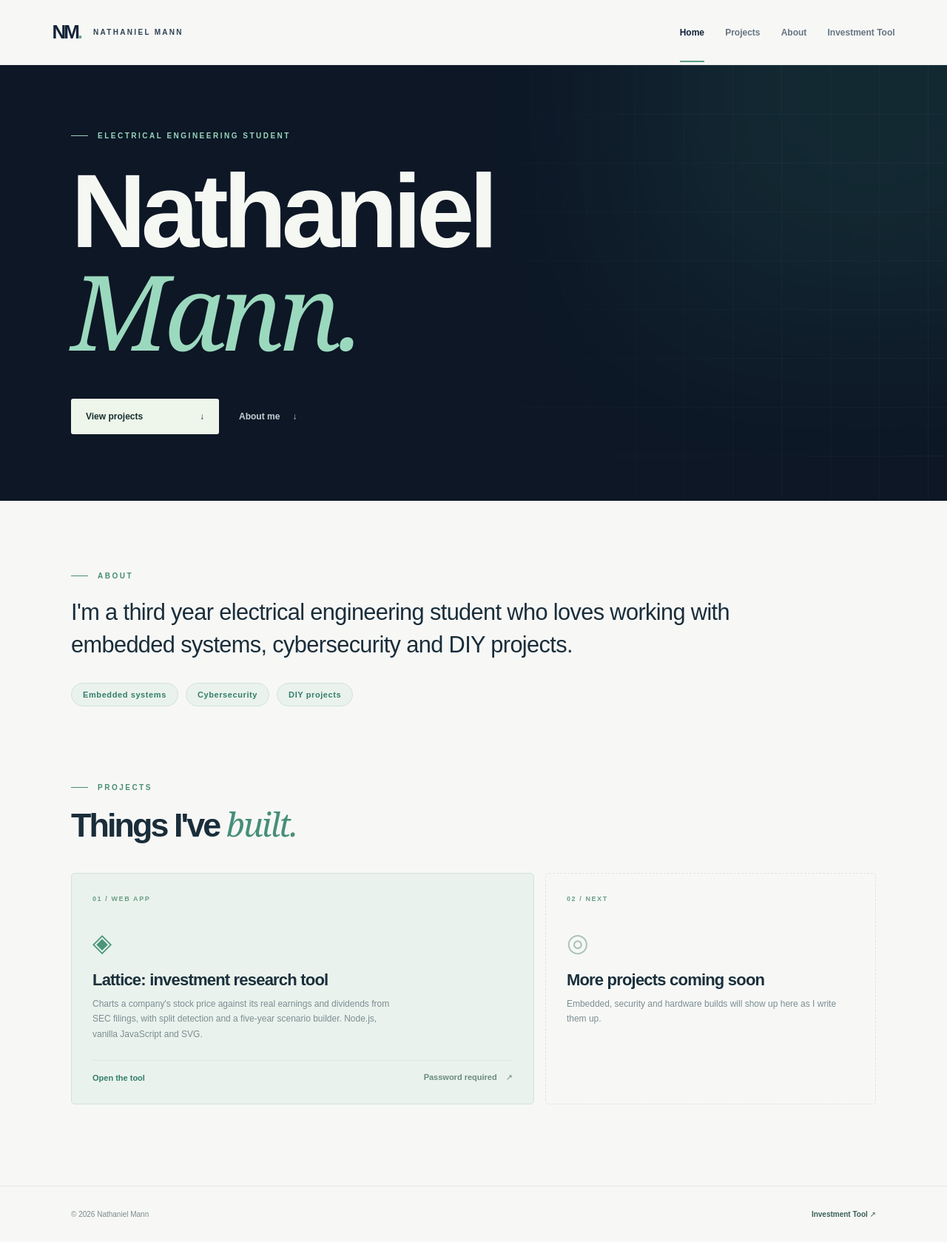
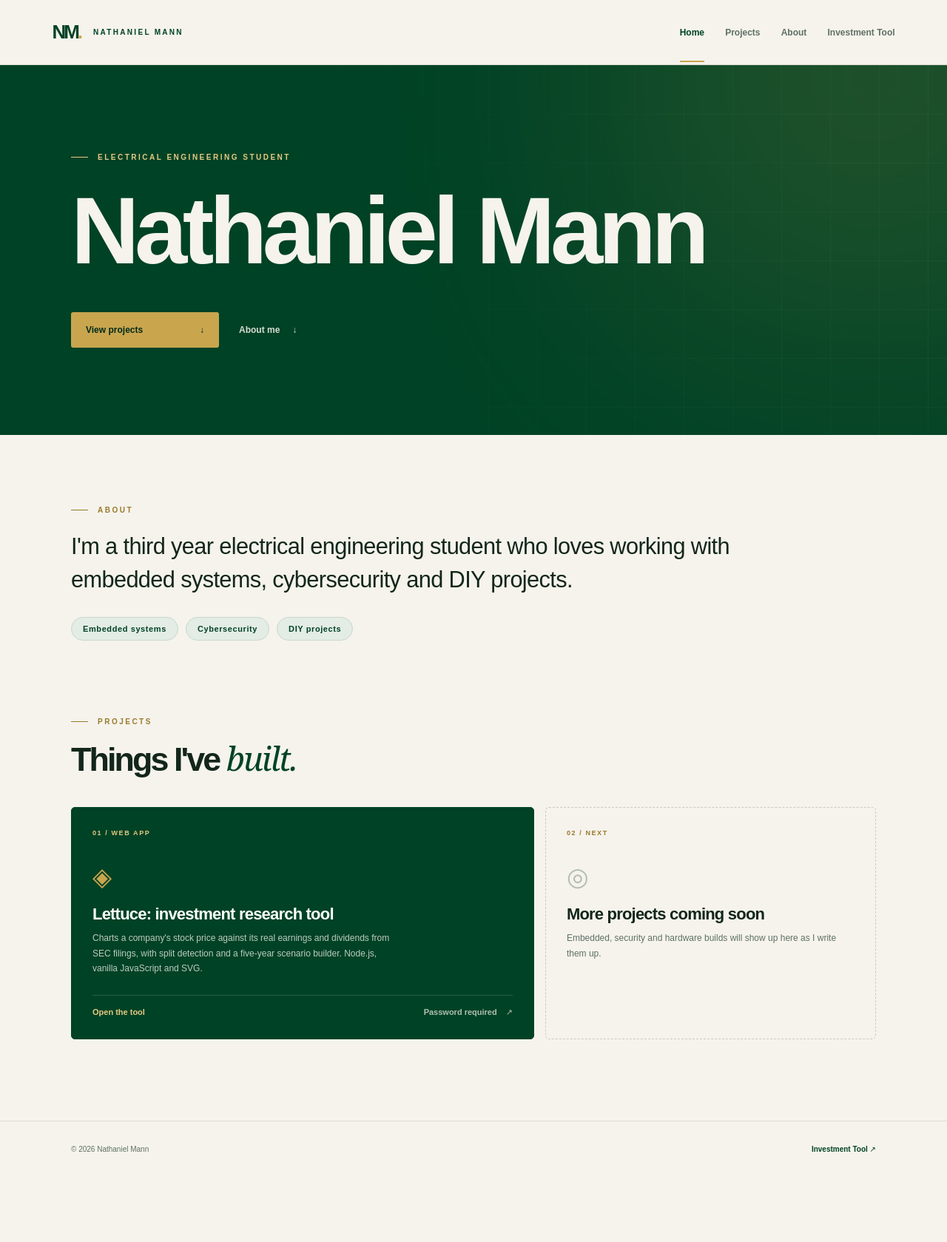
Before and after one commit to nmann06/Investment-Tool, a website: page index.html in a window 1280 px wide. Shown: the whole page at 74% size. After the commit the page ends 1591 px from the top, so only its background shows below. Drawn offline with Linux system fonts and the light colour scheme.

Commit message:
British racing green homepage, rename tool to Lettuce with green theme

```diff
--- a/index.html
+++ b/index.html
@@ -3,7 +3,7 @@
 <head>
   <meta charset="utf-8">
   <meta name="viewport" content="width=device-width, initial-scale=1">
-  <meta name="theme-color" content="#0d1726">
+  <meta name="theme-color" content="#004225">
   <meta name="description" content="Nathaniel Mann, electrical engineering student. Embedded systems, cybersecurity and DIY projects.">
   <title>Nathaniel Mann — Electrical engineering student</title>
   <link rel="stylesheet" href="/site.css">
@@ -26,7 +26,7 @@
           <div class="hero-grain" aria-hidden="true"></div>
           <div class="hero-copy">
             <div class="section-label"><span class="label-line"></span> ELECTRICAL ENGINEERING STUDENT</div>
-            <h1>Nathaniel<br><em>Mann.</em></h1>
+            <h1>Nathaniel Mann</h1>
             <div class="hero-actions"><a class="button-light" href="#projects">View projects <span aria-hidden="true">↓</span></a><a class="button-quiet" href="#about">About me <span aria-hidden="true">↓</span></a></div>
           </div>
         </section>
@@ -40,7 +40,7 @@
         <section class="explore-section" id="projects">
           <div class="section-header"><div><div class="section-label dark"><span class="label-line"></span> PROJECTS</div><h2>Things I've <em>built.</em></h2></div></div>
           <div class="explore-grid">
-            <a class="explore-card featured" href="/app"><span class="card-index">01 / WEB APP</span><div class="card-icon">◈</div><h3>Lattice: investment research tool</h3><p>Charts a company's stock price against its real earnings and dividends from SEC filings, with split detection and a five-year scenario builder. Node.js, vanilla JavaScript and SVG.</p><span class="card-link">Open the tool <span class="card-lock">Password required <span aria-hidden="true">↗</span></span></span></a>
+            <a class="explore-card featured" href="/app"><span class="card-index">01 / WEB APP</span><div class="card-icon">◈</div><h3>Lettuce: investment research tool</h3><p>Charts a company's stock price against its real earnings and dividends from SEC filings, with split detection and a five-year scenario builder. Node.js, vanilla JavaScript and SVG.</p><span class="card-link">Open the tool <span class="card-lock">Password required <span aria-hidden="true">↗</span></span></span></a>
             <div class="explore-card upcoming"><span class="card-index">02 / NEXT</span><div class="card-icon">◎</div><h3>More projects coming soon</h3><p>Embedded, security and hardware builds will show up here as I write them up.</p></div>
           </div>
         </section>
--- a/provider.js
+++ b/provider.js
@@ -268,9 +268,9 @@ async function lookupCik(symbol, options) {
 async function fetchCompany(symbol, key, { fetchImpl = fetch, userAgent, knownPrices = [], onRequest, onPrices } = {}) {
   if (!/^[A-Z0-9.\-]{1,12}$/.test(symbol)) throw new ProviderError('Invalid ticker.', 400);
   if (!key) throw new ProviderError('Set FINANCIALDATA_API_KEY on the server.', 503);
-  const sec = { fetchImpl, headers: { 'User-Agent': userAgent || 'Lattice investment research (nathanielmann.ca)', Accept: 'application/json' } };
+  const sec = { fetchImpl, headers: { 'User-Agent': userAgent || 'Lettuce investment research (nathanielmann.ca)', Accept: 'application/json' } };
   const entry = await lookupCik(symbol, sec);
-  if (!entry) throw new ProviderError(`${symbol} was not found in SEC filings. Lattice supports U.S.-listed companies that file 10-K and 10-Q reports.`, 404);
+  if (!entry) throw new ProviderError(`${symbol} was not found in SEC filings. Lettuce supports U.S.-listed companies that file 10-K and 10-Q reports.`, 404);
   const cik = String(entry.cik_str).padStart(10, '0');
   const [facts, submissions, prices] = await Promise.all([
     fetchJson(`${SEC_FACTS}CIK${cik}.json`, sec, 'SEC EDGAR'),
--- a/server.js
+++ b/server.js
@@ -186,4 +186,4 @@ http.createServer(async (request, response) => {
   response.writeHead(200, { 'Content-Type': file[1], 'Cache-Control': 'no-store', 'X-Content-Type-Options': 'nosniff' });
   if (request.method === 'HEAD') { response.end(); return; }
   fs.createReadStream(path.join(root, file[0])).pipe(response);
-}).listen(Number(process.env.PORT) || 4173, process.env.RENDER ? '0.0.0.0' : '127.0.0.1', () => console.log(`Lattice listening on port ${Number(process.env.PORT) || 4173}`));
+}).listen(Number(process.env.PORT) || 4173, process.env.RENDER ? '0.0.0.0' : '127.0.0.1', () => console.log(`Lettuce listening on port ${Number(process.env.PORT) || 4173}`));
--- a/site.css
+++ b/site.css
@@ -1,71 +1,76 @@
-:root{font-family:Arial,Helvetica,sans-serif;color:#172536;background:#f7f8f6;font-synthesis:none}
+/* British racing green with a brass accent */
+:root{--green:#004225;--green-deep:#002b18;--green-soft:#e3ece5;--brass:#c9a54e;--brass-light:#e4c983;--cream:#f5f3ec;--ink:#13261b;--muted:#5f7066;--line:#dcded2;font-family:Arial,Helvetica,sans-serif;color:var(--ink);background:var(--cream);font-synthesis:none}
 *{box-sizing:border-box}
 html{scroll-behavior:smooth}
 body{margin:0;min-width:320px}
 a{color:inherit;text-decoration:none}
-a:focus-visible,button:focus-visible,input:focus-visible{outline:3px solid #6fb4a2;outline-offset:4px}
+a:focus-visible,button:focus-visible,input:focus-visible{outline:3px solid var(--brass);outline-offset:4px}
 .site-shell{min-height:100vh;display:flex;flex-direction:column}
-.site-header{height:88px;padding:0 clamp(24px,5.5vw,96px);display:flex;align-items:center;gap:44px;background:#f7f8f6;border-bottom:1px solid #e8ece7}
+.site-header{height:88px;padding:0 clamp(24px,5.5vw,96px);display:flex;align-items:center;gap:44px;background:var(--cream);border-bottom:1px solid var(--line)}
 .identity{display:flex;align-items:center;gap:17px;flex-shrink:0}
-.identity-mark{font-weight:900;font-size:26px;letter-spacing:-3px;color:#132438}
-.identity-mark span{color:#65a691}
-.identity-name{font-size:10px;letter-spacing:2.3px;font-weight:800;color:#304151}
+.identity-mark{font-weight:900;font-size:26px;letter-spacing:-3px;color:var(--green)}
+.identity-mark span{color:var(--brass)}
+.identity-name{font-size:10px;letter-spacing:2.3px;font-weight:800;color:var(--green)}
 .site-nav{display:flex;align-items:center;justify-content:center;gap:clamp(16px,2.2vw,36px);margin-left:auto}
-.site-nav a{color:#667482;font-size:12px;font-weight:700;white-space:nowrap;transition:color .2s}
-.site-nav a:hover,.site-nav a.active{color:#102238}
+.site-nav a{color:var(--muted);font-size:12px;font-weight:700;white-space:nowrap;transition:color .2s}
+.site-nav a:hover,.site-nav a.active{color:var(--green)}
 .site-nav a.active{position:relative}
-.site-nav a.active::after{content:"";position:absolute;left:0;right:0;bottom:-33px;height:2px;background:#5d9c8a}
+.site-nav a.active::after{content:"";position:absolute;left:0;right:0;bottom:-33px;height:2px;background:var(--brass)}
 main{flex:1}
 .site-page[hidden]{display:none}
-.hero{position:relative;min-height:520px;background:#0d1726;color:#f5f7f2;overflow:hidden;display:flex;align-items:center;padding:90px clamp(24px,7.5vw,128px)}
-.hero::before{content:"";position:absolute;width:600px;height:600px;right:-200px;top:-270px;background:#2a6d61;filter:blur(130px);opacity:.22;pointer-events:none}
-.hero-grain{position:absolute;inset:0;background-image:linear-gradient(#ffffff08 1px,transparent 1px),linear-gradient(90deg,#ffffff08 1px,transparent 1px);background-size:66px 66px;mask-image:linear-gradient(90deg,transparent 20%,#000 100%);pointer-events:none}
-.hero-copy{position:relative;z-index:1}
-.section-label{display:flex;align-items:center;gap:13px;font-size:10px;font-weight:800;letter-spacing:2.5px;color:#98d6bc}
-.section-label.dark{color:#478c75}
+.hero{position:relative;min-height:500px;background:var(--green);color:#f5f3ec;overflow:hidden;display:flex;align-items:center;padding:90px clamp(24px,7.5vw,128px)}
+.hero::before{content:"";position:absolute;width:640px;height:640px;right:-220px;top:-300px;background:var(--brass);filter:blur(150px);opacity:.16;pointer-events:none}
+.hero-grain{position:absolute;inset:0;background-image:linear-gradient(#ffffff09 1px,transparent 1px),linear-gradient(90deg,#ffffff09 1px,transparent 1px);background-size:66px 66px;mask-image:linear-gradient(90deg,transparent 20%,#000 100%);pointer-events:none}
+.hero-copy{position:relative;z-index:1;min-width:0}
+.section-label{display:flex;align-items:center;gap:13px;font-size:10px;font-weight:800;letter-spacing:2.5px;color:var(--brass-light)}
+.section-label.dark{color:#9a7a2c}
 .label-line{display:inline-block;width:23px;height:1px;background:currentColor}
-.hero h1{font-size:clamp(64px,11vw,176px);line-height:.95;letter-spacing:-.05em;margin:30px 0 46px;font-weight:700}
-.hero h1 em,.section-header h2 em{font-family:Georgia,'Times New Roman',serif;font-weight:400;letter-spacing:-.04em;color:#9bd9be}
+.hero h1{font-size:clamp(34px,10vw,168px);line-height:1;letter-spacing:-.05em;margin:30px 0 46px;font-weight:700;white-space:nowrap}
+.section-header h2 em{font-family:Georgia,'Times New Roman',serif;font-weight:400;letter-spacing:-.04em;color:var(--green)}
 .hero-actions{display:flex;align-items:center;gap:27px;flex-wrap:wrap}
-.button-light{display:flex;align-items:center;justify-content:space-between;gap:36px;background:#eef5ea;color:#17302f;padding:17px 20px;min-width:200px;font-size:12px;font-weight:800;border-radius:3px;transition:transform .2s,background .2s}
-.button-light:hover{background:#fff;transform:translateY(-2px)}
-.button-quiet{display:flex;align-items:center;gap:17px;font-size:12px;font-weight:700;color:#c4d1d4}
+.button-light{display:flex;align-items:center;justify-content:space-between;gap:36px;background:var(--brass);color:var(--green-deep);padding:17px 20px;min-width:200px;font-size:12px;font-weight:800;border-radius:3px;transition:transform .2s,background .2s}
+.button-light:hover{background:var(--brass-light);transform:translateY(-2px)}
+.button-quiet{display:flex;align-items:center;gap:17px;font-size:12px;font-weight:700;color:#d6ddd3}
 .button-quiet:hover{color:#fff}
 .about-section{padding:96px clamp(24px,7.5vw,128px) 20px;max-width:1700px;margin:auto;scroll-margin-top:20px}
-.about-text{font-size:clamp(22px,2.4vw,34px);line-height:1.45;letter-spacing:-.02em;color:#1a2d3a;max-width:900px;margin:22px 0 28px}
-.about-text a{color:#337e69;border-bottom:1px solid #8cb9a9}
+.about-text{font-size:clamp(22px,2.4vw,34px);line-height:1.45;letter-spacing:-.02em;color:var(--ink);max-width:900px;margin:22px 0 28px}
+.about-text a{color:var(--green);border-bottom:1px solid var(--brass)}
 .interest-tags{display:flex;flex-wrap:wrap;gap:10px;list-style:none;padding:0;margin:0}
-.interest-tags li{font-size:11px;font-weight:800;letter-spacing:.6px;color:#337e69;background:#eaf2ed;border:1px solid #d3e2d9;border-radius:30px;padding:9px 15px}
+.interest-tags li{font-size:11px;font-weight:800;letter-spacing:.6px;color:var(--green);background:var(--green-soft);border:1px solid #c9d8cd;border-radius:30px;padding:9px 15px}
 .explore-section{padding:84px clamp(24px,7.5vw,128px) 110px;max-width:1700px;margin:auto;scroll-margin-top:20px}
 .section-header{display:flex;align-items:end;justify-content:space-between;gap:40px;margin-bottom:40px}
-.section-header h2{font-size:clamp(34px,3.5vw,54px);letter-spacing:-2.9px;line-height:1.1;margin:19px 0 0;color:#1a2d3a}
-.section-header h2 em{color:#478e7a;letter-spacing:-2px}
+.section-header h2{font-size:clamp(34px,3.5vw,54px);letter-spacing:-2.9px;line-height:1.1;margin:19px 0 0;color:var(--ink)}
+.section-header h2 em{letter-spacing:-2px}
 .explore-grid{display:grid;grid-template-columns:1.4fr 1fr;gap:15px}
-.explore-card{min-height:290px;border:1px solid #dbe4e1;background:#fff;border-radius:5px;padding:29px 28px;display:flex;flex-direction:column;transition:transform .2s,border-color .2s,box-shadow .2s}
-a.explore-card:hover{transform:translateY(-4px);border-color:#8cb9a9;box-shadow:0 13px 30px #173d3510}
-.explore-card.featured{background:#eaf2ed;border-color:#d3e2d9}
-.explore-card.upcoming{background:transparent;border-style:dashed}
-.card-index{font-size:9px;letter-spacing:1.6px;font-weight:800;color:#6b9d87}
-.card-icon{font-size:34px;color:#4b967b;margin:37px 0 21px;line-height:1}
-.upcoming .card-icon{color:#a9c2b8}
-.explore-card h3{font-size:22px;letter-spacing:-.8px;margin:0 0 9px;color:#1b303c}
-.explore-card p{color:#7c8d91;font-size:12px;line-height:1.7;margin:0 0 25px;max-width:420px}
-.card-link{display:flex;justify-content:space-between;align-items:center;margin-top:auto;border-top:1px solid #dce7e0;padding-top:16px;color:#337e69;font-size:11px;font-weight:800}
-.card-lock{display:flex;gap:12px;color:#6b8c80;font-weight:700}
+.explore-card{min-height:290px;border:1px solid var(--line);background:#fff;border-radius:5px;padding:29px 28px;display:flex;flex-direction:column;transition:transform .2s,border-color .2s,box-shadow .2s}
+a.explore-card:hover{transform:translateY(-4px);border-color:var(--brass);box-shadow:0 13px 30px #00422514}
+.explore-card.featured{background:var(--green);border-color:var(--green);color:#f5f3ec}
+.explore-card.upcoming{background:transparent;border-style:dashed;border-color:#c9ccbf}
+.card-index{font-size:9px;letter-spacing:1.6px;font-weight:800;color:#9a7a2c}
+.featured .card-index{color:var(--brass-light)}
+.card-icon{font-size:34px;color:var(--green);margin:37px 0 21px;line-height:1}
+.featured .card-icon{color:var(--brass)}
+.upcoming .card-icon{color:#b3bdb4}
+.explore-card h3{font-size:22px;letter-spacing:-.8px;margin:0 0 9px;color:var(--ink)}
+.featured h3{color:#fff}
+.explore-card p{color:var(--muted);font-size:12px;line-height:1.7;margin:0 0 25px;max-width:420px}
+.featured p{color:#bcccc1}
+.card-link{display:flex;justify-content:space-between;align-items:center;margin-top:auto;border-top:1px solid #ffffff26;padding-top:16px;color:var(--brass-light);font-size:11px;font-weight:800}
+.card-lock{display:flex;gap:12px;color:#aebfb3;font-weight:700}
 .placeholder-page{padding:100px clamp(24px,7.5vw,128px) 110px;min-height:650px}
-.placeholder-page h1{font-size:clamp(54px,6vw,92px);letter-spacing:-5px;line-height:1;margin:28px 0 48px;color:#182d3d}
-.period{color:#68a98e}
-.site-footer{display:flex;align-items:center;justify-content:space-between;gap:15px;padding:32px clamp(24px,7.5vw,128px);border-top:1px solid #e2e8e2;color:#7b898c;font-size:10px}
-.site-footer a{font-weight:800;color:#385f57}
+.placeholder-page h1{font-size:clamp(54px,6vw,92px);letter-spacing:-5px;line-height:1;margin:28px 0 48px;color:var(--green)}
+.period{color:var(--brass)}
+.site-footer{display:flex;align-items:center;justify-content:space-between;gap:15px;padding:32px clamp(24px,7.5vw,128px);border-top:1px solid var(--line);color:var(--muted);font-size:10px}
+.site-footer a{font-weight:800;color:var(--green)}
 .login-page{display:grid;place-items:center;padding:90px 24px}
-.login-card{width:min(420px,100%);background:#fff;border:1px solid #dbe4e1;border-radius:6px;padding:34px 32px}
-.login-card h1{font-size:28px;letter-spacing:-1px;margin:18px 0 8px;color:#1a2d3a}
-.login-card p{color:#7c8d91;font-size:13px;line-height:1.6;margin:0 0 22px}
-.login-card label{display:flex;flex-direction:column;gap:8px;font-size:11px;font-weight:800;color:#4d6570;letter-spacing:.4px}
-.login-card input{font:inherit;font-size:14px;padding:12px;border:1px solid #cfdcd6;border-radius:4px;color:#172536}
-.login-card button{margin-top:18px;width:100%;border:0;border-radius:3px;background:#17302f;color:#eef5ea;font:inherit;font-size:12px;font-weight:800;padding:15px;cursor:pointer}
-.login-card button:hover{background:#244a47}
-.login-error{color:#b94f5c;font-size:12px;font-weight:700;min-height:16px;margin-top:12px}
+.login-card{width:min(420px,100%);background:#fff;border:1px solid var(--line);border-top:4px solid var(--green);border-radius:6px;padding:34px 32px}
+.login-card h1{font-size:28px;letter-spacing:-1px;margin:18px 0 8px;color:var(--ink)}
+.login-card p{color:var(--muted);font-size:13px;line-height:1.6;margin:0 0 22px}
+.login-card label{display:flex;flex-direction:column;gap:8px;font-size:11px;font-weight:800;color:#44574b;letter-spacing:.4px}
+.login-card input{font:inherit;font-size:14px;padding:12px;border:1px solid #cdd5cb;border-radius:4px;color:var(--ink)}
+.login-card button{margin-top:18px;width:100%;border:0;border-radius:3px;background:var(--green);color:#f5f3ec;font:inherit;font-size:12px;font-weight:800;padding:15px;cursor:pointer}
+.login-card button:hover{background:var(--green-deep)}
+.login-error{color:#a8323f;font-size:12px;font-weight:700;min-height:16px;margin-top:12px}
 @media(max-width:1050px){.site-header{gap:25px}.identity-name{display:none}}
-@media(max-width:760px){.site-header{height:auto;min-height:79px;padding:19px 24px;flex-wrap:wrap;gap:16px}.site-nav{order:3;width:100%;margin-left:0;justify-content:space-between;gap:10px}.site-nav a{font-size:11px}.site-nav a.active::after{bottom:-13px}.hero{min-height:420px;padding-top:70px;padding-bottom:70px}.about-section{padding-top:64px}.section-header{display:block}.explore-section{padding-top:60px;padding-bottom:76px}.explore-grid{grid-template-columns:1fr}.explore-card{min-height:230px}.card-icon{margin:23px 0 15px}.site-footer{flex-wrap:wrap}}
+@media(max-width:760px){.site-header{height:auto;min-height:79px;padding:19px 24px;flex-wrap:wrap;gap:16px}.site-nav{order:3;width:100%;margin-left:0;justify-content:space-between;gap:10px}.site-nav a{font-size:11px}.site-nav a.active::after{bottom:-13px}.hero{min-height:380px;padding-top:70px;padding-bottom:70px}.about-section{padding-top:64px}.section-header{display:block}.explore-section{padding-top:60px;padding-bottom:76px}.explore-grid{grid-template-columns:1fr}.explore-card{min-height:230px}.card-icon{margin:23px 0 15px}.site-footer{flex-wrap:wrap}}
 @media(max-width:430px){.site-nav a{font-size:10px}.card-link{flex-wrap:wrap;gap:8px}}
```
Also changed, not shown: app.js (+6 -6 lines), login.html (+2 -2 lines), research.html (+4 -4 lines), README.md, styles.css, 2 other files.
